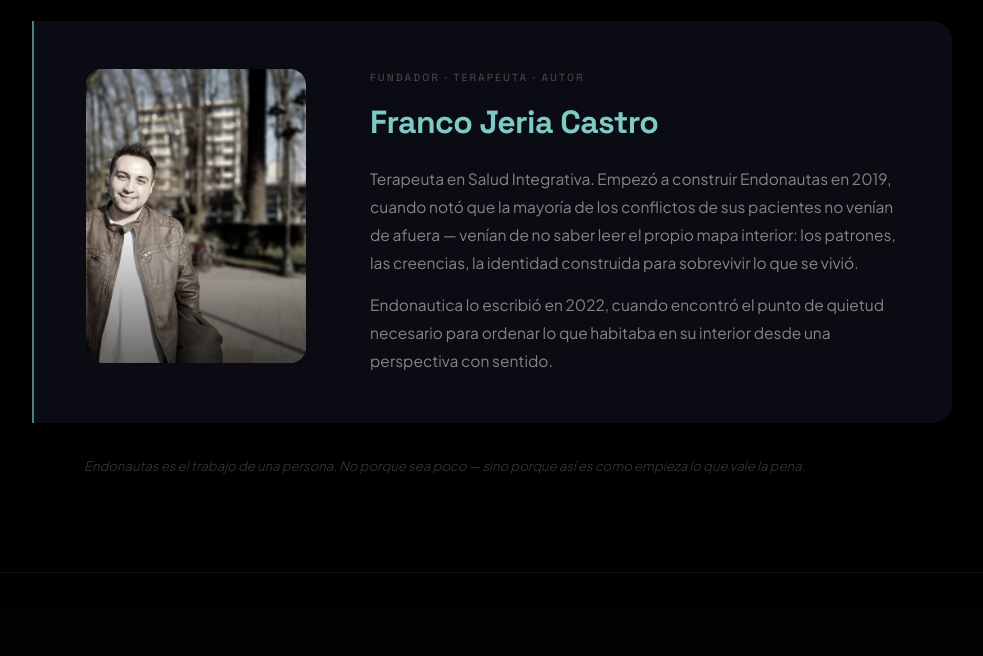
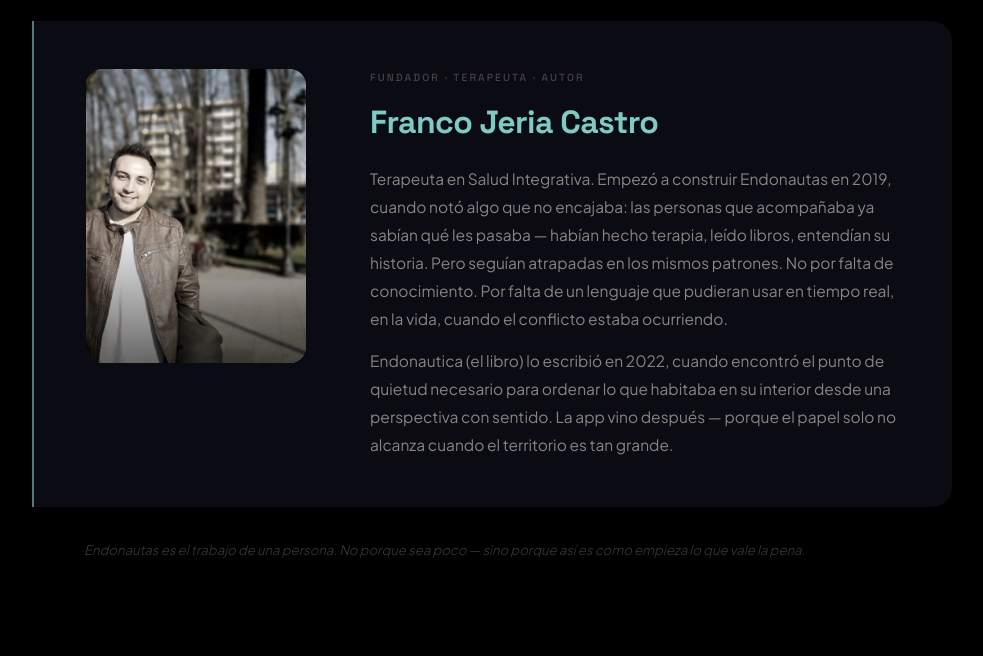
Before and after one commit to jeria88/blog-endonautas, a Django app: template home/templates/home/equipo_page.html in a window 1280 px wide. Shown: the part 1866-2522 px from the top of the page, without its empty margins (148-1131 px from the left). Run offline with Django 5.2, Linux system fonts and the light colour scheme; the template is opened without the code that fills it, so the values that code supplies are empty.

Commit message:
fix(equipo): reescribir biografía de Franco sin cliché
- Enfoque en el problema real: las personas ya sabían qué les pasaba
  pero seguían atrapadas por falta de lenguaje aplicable en tiempo real
- Conexión con el avatar Claudia: no es falta de conocimiento,
  es falta de herramientas para usar ese conocimiento en la vida

Co-Authored-By: OWL <owl@hermes>

```diff
--- a/home/templates/home/equipo_page.html
+++ b/home/templates/home/equipo_page.html
@@ -264,8 +264,8 @@
         {% if page.bio %}
           {{ page.bio|richtext }}
         {% else %}
-          <p>Terapeuta en Salud Integrativa. Empezó a construir Endonautas en 2019, cuando notó que la mayoría de los conflictos de sus pacientes no venían de afuera — venían de no saber leer el propio mapa interior: los patrones, las creencias, la identidad construida para sobrevivir lo que se vivió.</p>
-          <p>Endonautica lo escribió en 2022, cuando encontró el punto de quietud necesario para ordenar lo que habitaba en su interior desde una perspectiva con sentido.</p>
+          <p>Terapeuta en Salud Integrativa. Empezó a construir Endonautas en 2019, cuando notó algo que no encajaba: las personas que acompañaba ya sabían qué les pasaba — habían hecho terapia, leído libros, entendían su historia. Pero seguían atrapadas en los mismos patrones. No por falta de conocimiento. Por falta de un lenguaje que pudieran usar en tiempo real, en la vida, cuando el conflicto estaba ocurriendo.</p>
+          <p>Endonautica (el libro) lo escribió en 2022, cuando encontró el punto de quietud necesario para ordenar lo que habitaba en su interior desde una perspectiva con sentido. La app vino después — porque el papel solo no alcanza cuando el territorio es tan grande.</p>
         {% endif %}
       </div>
     </div>
```
